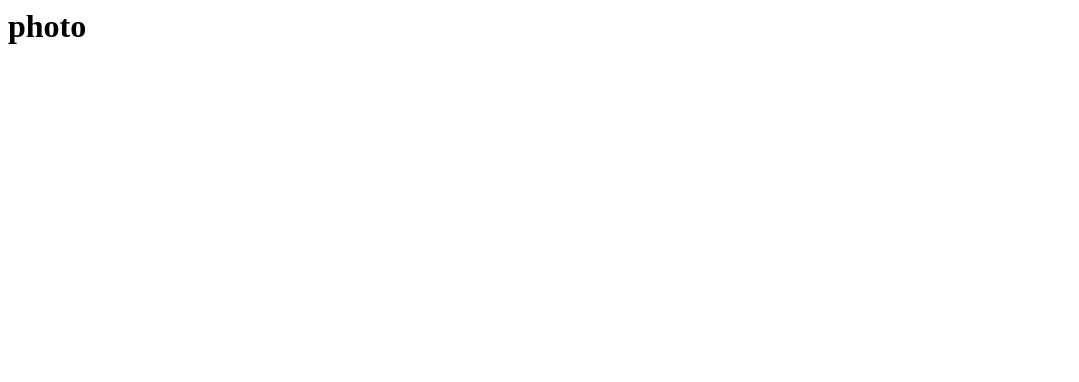
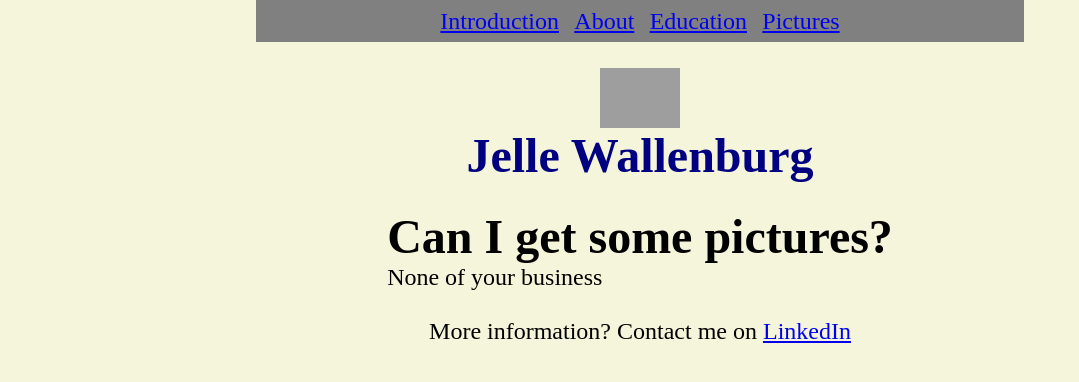
Before and after one commit to JelleWallenburg/lab-express, a website: page views/photo.html in a window 1280 px wide. Shown: the whole page, without its empty margins (0-1079 px from the left). Drawn offline with Linux system fonts and the light colour scheme; grey boxes are pictures that could not be loaded.

Commit message:
completed but with small error

```diff
--- /dev/null
+++ b/public/styles/reset.css
@@ -0,0 +1,4 @@
+* {
+    padding: 0;
+    margin: 0;
+}
--- /dev/null
+++ b/public/styles/styles.css
@@ -0,0 +1,46 @@
+body {
+    background-color: beige;
+    font-size: 1.5em;
+    display:flex;
+    justify-content: center;
+    flex-direction: column;
+    align-items: center;
+}
+
+nav {
+    font-size: 1em;
+    background-color: grey;
+    width: 60%;
+}
+
+nav > ul {
+    list-style-type:none;
+    display:flex;
+    flex-direction:row;
+    justify-content:center;
+}
+
+nav > ul > li {
+    padding: 1%;
+}
+
+header {
+    padding: 2%;
+    display:flex;
+    justify-content: center;
+    flex-direction: column;
+    align-items: center;
+}
+
+header > h1 {
+    font-size: 2em;
+    color:navy;
+}
+
+header > img {
+    width:20%;
+}
+
+footer {
+
+}
--- a/views/photo.html
+++ b/views/photo.html
@@ -1 +1,33 @@
-<h1>photo</h1>
+<!DOCTYPE html>
+<html lang='en'>
+    <head>
+        <link rel="stylesheet reset" href="../public/styles/reset.css"/>
+        <link rel="stylesheet" href="../public/styles/styles.css"/>
+    </head>
+    <body>
+        <nav>
+            <ul>
+                <li><a href='/'>Introduction</a></li>
+                <li><a href='/about'>About</a></li>
+                <li><a href='/works'>Education</a></li>
+                <li><a href='/photo'>Pictures</a></li>
+            </ul>
+        </nav>
+
+        <header>
+            <img src= "../public/images/jw6.jpg" alt="Picture of Jelle">
+            <h1>Jelle Wallenburg</h1>
+        </header>
+
+        <main id= "photo">
+            <h1>Can I get some pictures?</h1>
+            <p>None of your business</p>
+        </main>
+        <br>
+
+        <footer>
+            <p>More information? Contact me on <a href= 'https://www.linkedin.com/in/jellewallenburg/'>LinkedIn</a></p>
+        </footer>
+
+    </body>
+</html>
```
Also changed, not shown: app.js (+5 -9 lines), views/about.html (+33 -1 lines), views/index.html (+32 -1 lines), views/works.html (+33 -1 lines), public/images/l14.jpeg (renamed from public/images/TTT_lichting 14.jpeg), 4 other files.
